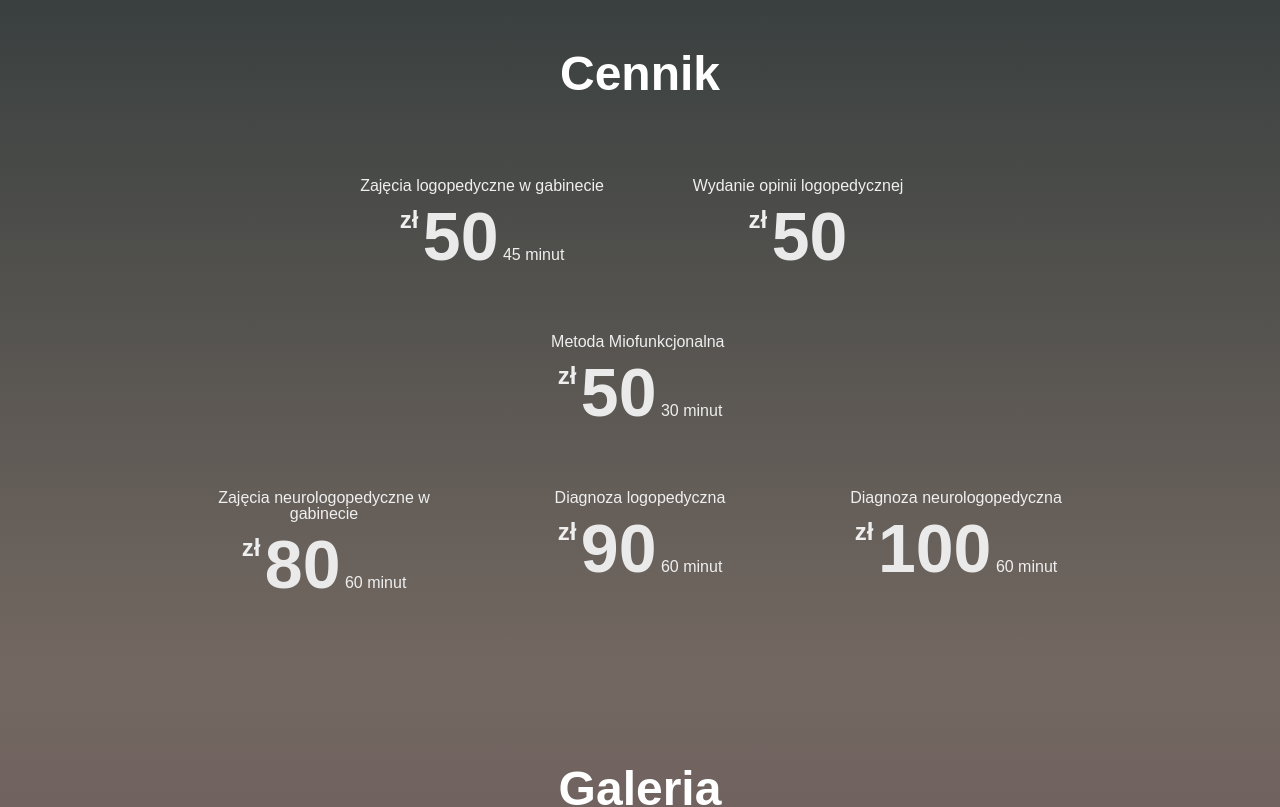
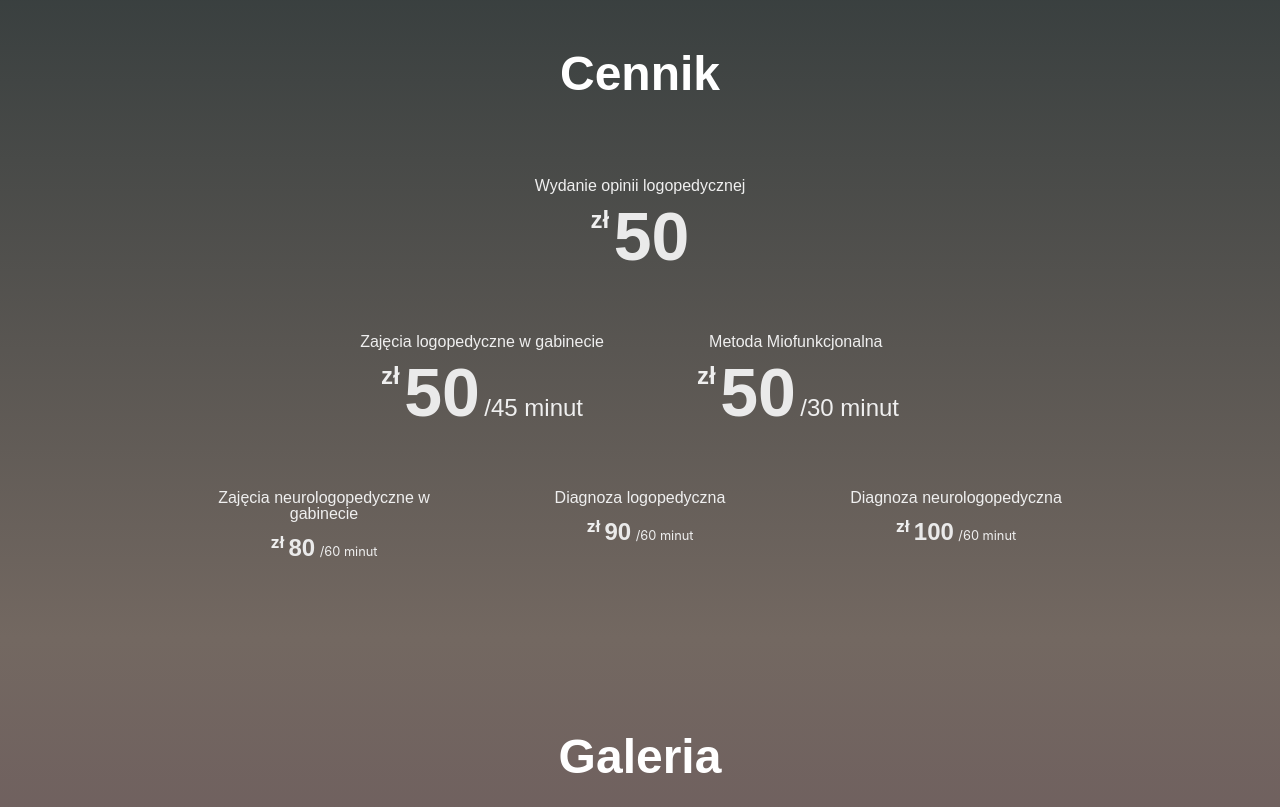
Before and after one commit to bartekus/mg, a plain HTML site: page index.html in a window 1280 px wide. Shown: the part 3980-4787 px from the top of the page. Drawn offline with Linux system fonts and the light colour scheme; animation ran at ten frames a second; files whose address does not match are found by name; a web font is replaced by a local one.

Commit message:
Zmiana wielkosci cennika

```diff
--- a/index.html
+++ b/index.html
@@ -403,6 +403,26 @@
             </div>
          </div>
 
+        <div class="media-container-row">
+            <div class="plan col-12 mx-2 my-2 justify-content-center col-lg-3">
+                <div class="plan-header text-center pt-5">
+                    <h3 class="plan-title mbr-fonts-style display-7">
+                        Wydanie opinii logopedycznej
+                    </h3>
+                    <div class="plan-price">
+                        <span class="price-value mbr-fonts-style display-5">zł</span>
+                        <span class="price-figure mbr-fonts-style display-1">50</span>
+                        <small class="price-term mbr-fonts-style display-5"></small>
+                    </div>
+                </div>
+                <div class="plan-body">
+                    <div class="plan-list align-center">
+                        <ul class="list-group list-group-flush mbr-fonts-style display-7"></ul>
+                    </div>
+                </div>
+            </div>
+        </div>
+
             <div class="media-container-row">
                 <div class="plan col-12 mx-2 my-2 justify-content-center col-lg-3">
                     <div class="plan-header text-center pt-5">
@@ -412,7 +432,7 @@
                         <div class="plan-price">
                             <span class="price-value mbr-fonts-style display-5">zł</span>
                             <span class="price-figure mbr-fonts-style display-1">50</span>
-                            <small class="price-term mbr-fonts-style display-7">45 minut</small>
+                            <small class="price-term mbr-fonts-style display-5">/45 minut</small>
                          </div>
                     </div>
                     <div class="plan-body">
@@ -421,25 +441,7 @@
                         </div>
                     </div>
                 </div>
-                <div class="plan col-12 mx-2 my-2 justify-content-center col-lg-3">
-                    <div class="plan-header text-center pt-5">
-                        <h3 class="plan-title mbr-fonts-style display-7">
-                            Wydanie opinii logopedycznej
-                        </h3>
-                        <div class="plan-price">
-                            <span class="price-value mbr-fonts-style display-5">zł</span>
-                            <span class="price-figure mbr-fonts-style display-1">50</span>
-                            <small class="price-term mbr-fonts-style display-7"></small>
-                         </div>
-                    </div>
-                    <div class="plan-body">
-                        <div class="plan-list align-center">
-                            <ul class="list-group list-group-flush mbr-fonts-style display-7"></ul>
-                        </div>
-                    </div>
-                </div>
-            </div>
-            <div class="media-container-row">
+
                 <div class="plan col-12 mx-2 my-2 justify-content-center col-lg-3">
                     <div class="plan-header text-center pt-5">
                         <h3 class="plan-title mbr-fonts-style display-7">
@@ -448,8 +450,8 @@
                         <div class="plan-price">
                             <span class="price-value mbr-fonts-style display-5">zł</span>
                             <span class="price-figure mbr-fonts-style display-1">50</span>
-                            <small class="price-term mbr-fonts-style display-7">30 minut</small>
-                      </div>
+                            <small class="price-term mbr-fonts-style display-5">/30 minut</small>
+                        </div>
                     </div>
                     <div class="plan-body">
                         <div class="plan-list align-center">
@@ -463,13 +465,12 @@
                 <div class="plan col-12 mx-2 my-2 justify-content-center col-lg-3">
                     <div class="plan-header text-center pt-5">
                         <h3 class="plan-title mbr-fonts-style display-7">
-
                             Zajęcia neurologopedyczne w gabinecie
                         </h3>
                         <div class="plan-price">
-                            <span class="price-value mbr-fonts-style display-5">zł</span>
-                            <span class="price-figure mbr-fonts-style display-1">80</span>
-                            <small class="price-term mbr-fonts-style display-7">60 minut</small>
+                            <span class="price-value mbr-fonts-style display-11">zł</span>
+                            <span class="price-figure mbr-fonts-style display-5">80</span>
+                            <small class="price-term mbr-fonts-style display-6">/60 minut</small>
                         </div>
                       </div>
                 <div class="plan-body">
@@ -484,9 +485,9 @@
                             Diagnoza logopedyczna
                         </h3>
                         <div class="plan-price">
-                            <span class="price-value mbr-fonts-style display-5">zł</span>
-                            <span class="price-figure mbr-fonts-style display-1">90</span>
-                            <small class="price-term mbr-fonts-style display-7">60 minut</small>
+                            <span class="price-value mbr-fonts-style display-11">zł</span>
+                            <span class="price-figure mbr-fonts-style display-5">90</span>
+                            <small class="price-term mbr-fonts-style display-6">/60 minut</small>
                         </div>
                     </div>
                     <div class="plan-body">
@@ -501,9 +502,9 @@
                             Diagnoza neurologopedyczna
                         </h3>
                         <div class="plan-price">
-                            <span class="price-value mbr-fonts-style display-5">zł</span>
-                            <span class="price-figure mbr-fonts-style display-1">100</span>
-                            <small class="price-term mbr-fonts-style display-7">60 minut</small>
+                            <span class="price-value mbr-fonts-style display-11">zł</span>
+                            <span class="price-figure mbr-fonts-style display-5">100</span>
+                            <small class="price-term mbr-fonts-style display-6">/60 minut</small>
                         </div>
                     </div>
                     <div class="plan-body">
```
